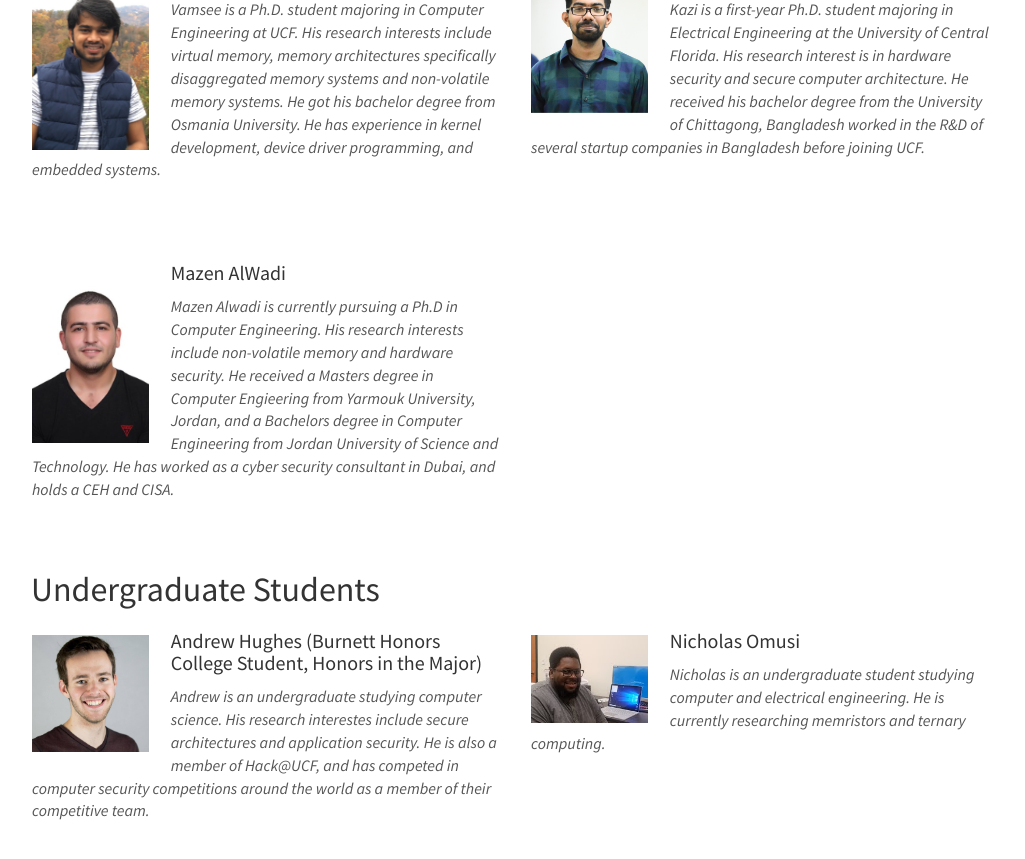
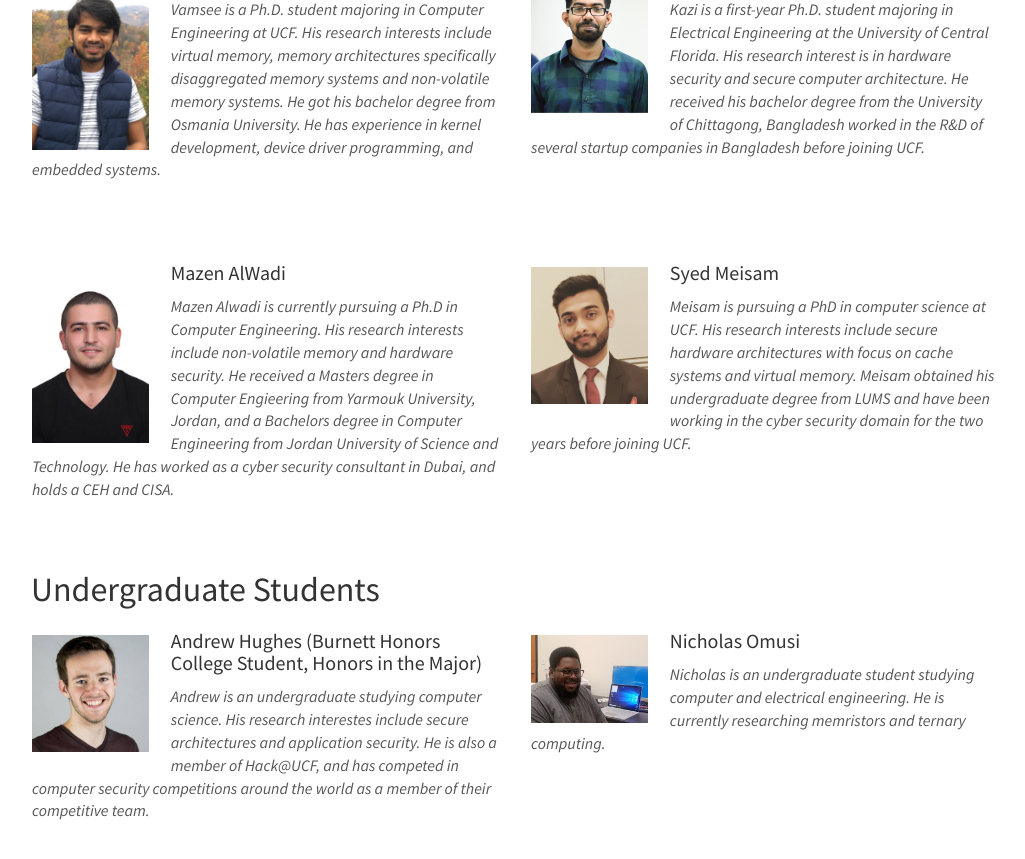
Before and after one commit to sacagroup/sacagroup.github.io, a Jekyll site: the page built from _pages/team.md, in a window 1280 px wide and 900 px high, scrolled down 1104 px. Shown: the top 859 px of the window, without its empty margins (125-1150 px from the left). Built offline with Jekyll 4.4.1, drawn with Linux system fonts in a browser that asks for light colours; nearby versions of some CDN libraries.

Commit message:
Add Meisam

```diff
--- a/_data/phdstudents.yml
+++ b/_data/phdstudents.yml
@@ -17,3 +17,7 @@
 - name: Mazen AlWadi
   photo: mazen.jpg
   info: Mazen Alwadi is currently pursuing a Ph.D in Computer Engineering. His research interests include non-volatile memory and hardware security. He received a Masters degree in Computer Engieering from Yarmouk University, Jordan, and a Bachelors degree in Computer Engineering from Jordan University of Science and Technology. He has worked as a cyber security consultant in Dubai, and holds a CEH and CISA.
+
+- name: Syed Meisam
+  photo: meisam.jpg
+  info: Meisam is pursuing a PhD in computer science at UCF. His research interests include secure hardware architectures with focus on cache systems and virtual memory. Meisam obtained his undergraduate degree from LUMS and have been working in the cyber security domain for the two years before joining UCF.
```
Also changed, not shown: images/teampic/meisam.jpg (added).
